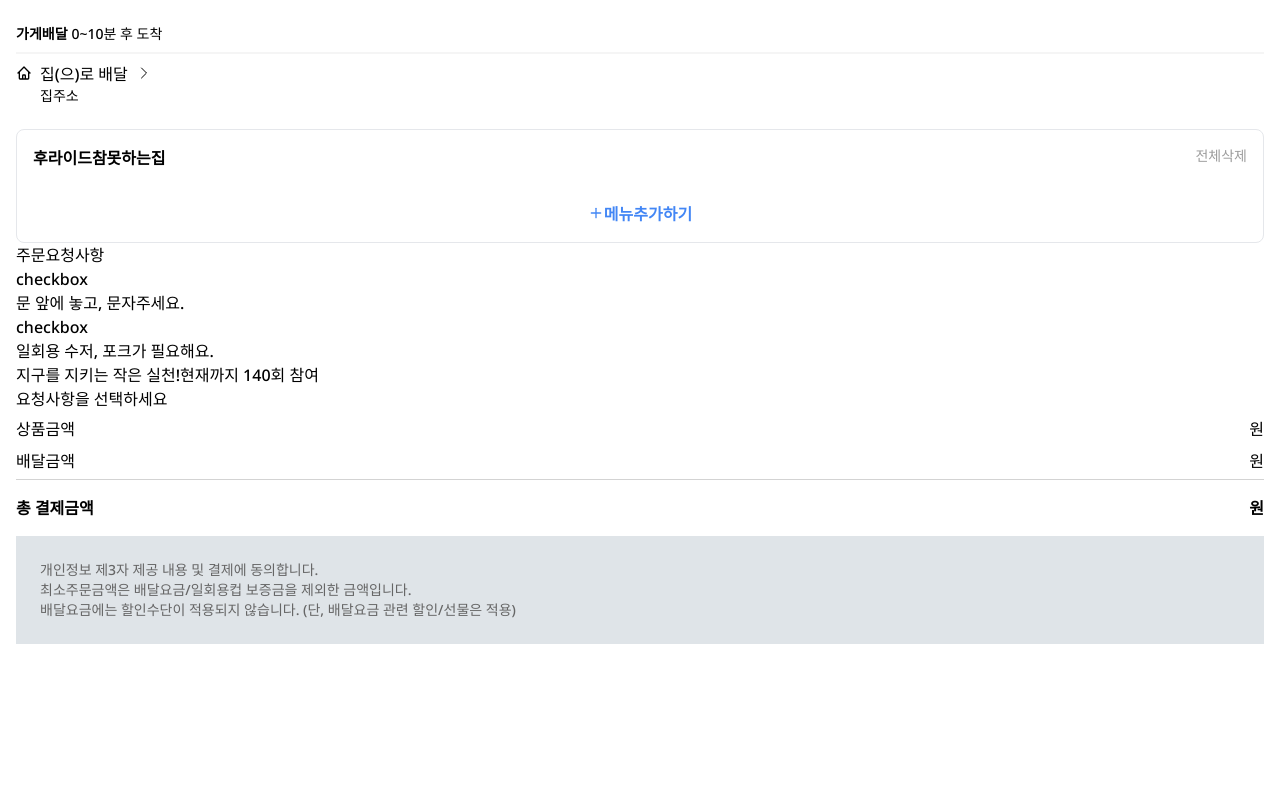
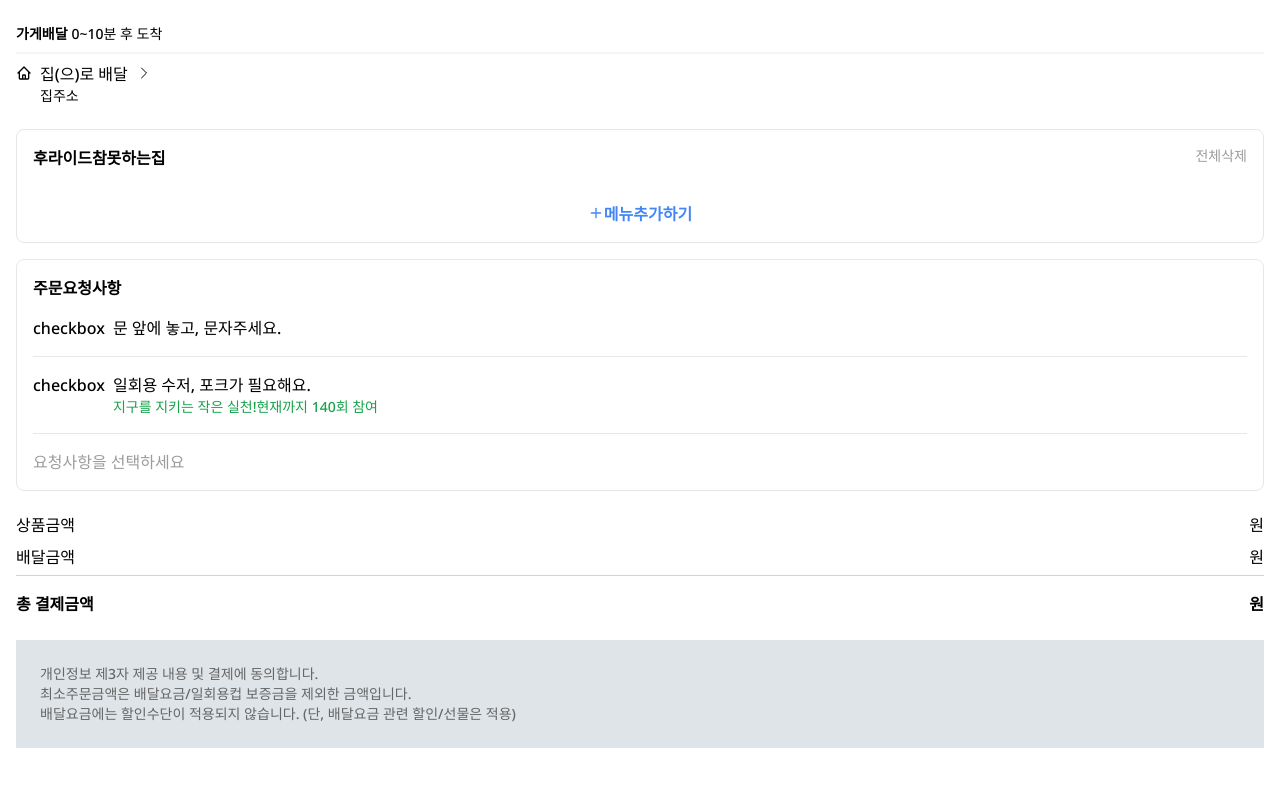
Before and after one commit to tlsrl6427/yogiyo-front, a Next.js app: page /order in a window 1280 px wide. Shown: the top 786 px of the page. Built offline with nearby package versions, Linux system fonts and the light colour scheme.

Commit message:
[feat] order ui

```diff
--- a/app/order/page.tsx
+++ b/app/order/page.tsx
@@ -87,26 +87,26 @@ const Order = () => {
           <div>메뉴추가하기</div>
         </div>
       </div>
-      <div>
-        <p>주문요청사항</p>
-        <div>
+      <div className='rounded-lg border p-4 mt-4'>
+        <p className='font-bold'>주문요청사항</p>
+        <div className='flex pt-4 pb-4 border-b'>
           <div>checkbox</div>
           <div>
-            <p>문 앞에 놓고, 문자주세요.</p>
+            <p className='pl-2'>문 앞에 놓고, 문자주세요.</p>
           </div>
         </div>
-        <div>
+        <div className='flex pt-4 pb-4 border-b'>
           <div>checkbox</div>
-          <div>
+          <div className='pl-2'>
             <p>일회용 수저, 포크가 필요해요.</p>
-            <p>지구를 지키는 작은 실천!<span>현재까지 140회 참여</span></p>
+            <p className='text-green-600 text-sm'>지구를 지키는 작은 실천!<span>현재까지 140회 참여</span></p>
           </div>
         </div>
-        <div>
+        <div className='pt-4 text-grey4'>
           요청사항을 선택하세요
         </div>
       </div>
-      <div>
+      <div className='mt-4'>
         <div className='flex pt-[6px]'>
           <div>상품금액</div>
           <div className='ml-auto'>원</div>
@@ -120,7 +120,7 @@ const Order = () => {
           <div className='ml-auto'>원</div>
         </div>
       </div>
-      <div className='p-6 text-sm bg-grey8 text-grey5'>
+      <div className='p-6 text-sm bg-grey8 text-grey5 mt-2'>
         <p>개인정보 제3자 제공 내용 및 결제에 동의합니다.</p>
         <p>최소주문금액은 배달요금/일회용컵 보증금을 제외한 금액입니다.</p>
         <p>배달요금에는 할인수단이 적용되지 않습니다. (단, 배달요금 관련 할인/선물은 적용)</p>
```
